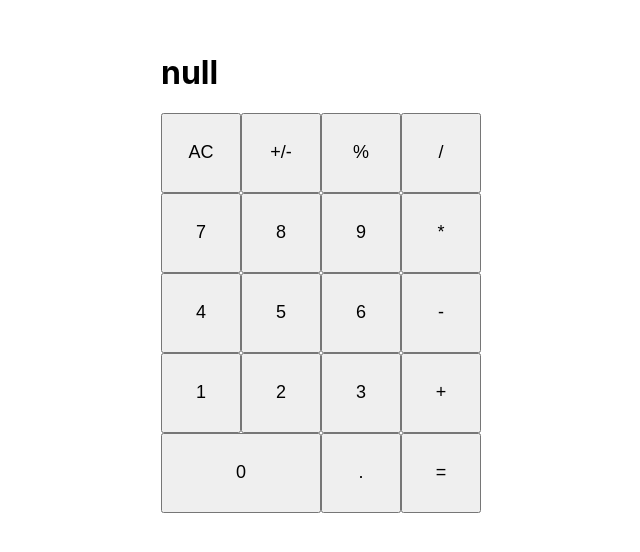
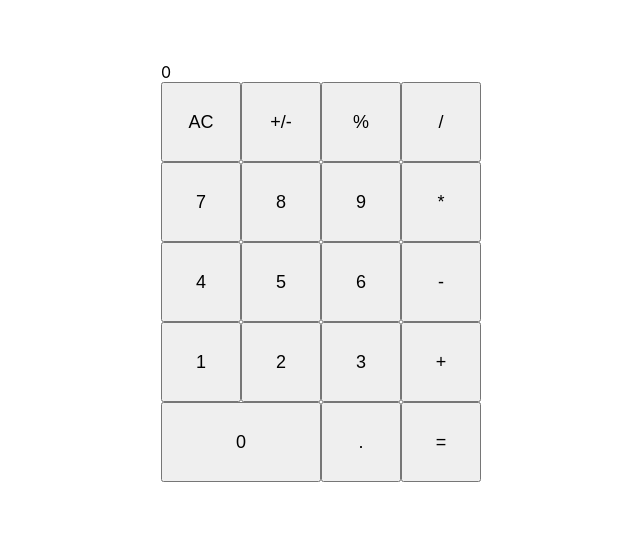
Before and after one commit to MrSayyod/calculator-react, a React (Create React App) app: page / in a window 1280 px wide. Shown: the part 128-680 px from the top of the page, without its empty margins (319-959 px from the left). Built offline with nearby package versions, Linux system fonts and the light colour scheme.

Commit message:
Correct errors with displaying buttons

```diff
--- a/src/components/App.js
+++ b/src/components/App.js
@@ -33,11 +33,12 @@ import calculate from '../logic/calculate';
 // }
 
 const App = () => {
-  const [total, setTotal] = useState('null');
-  const [next, setNext] = useState('null');
-  const [operation, setOperation] = useState('null');
+  const [total, setTotal] = useState('0');
+  const [next, setNext] = useState(null);
+  const [operation, setOperation] = useState(null);
 
   const handleClick = (buttonName) => {
+    // Number(total);
     const newResult = calculate({ total, next, operation }, buttonName);
     setTotal(newResult.total);
     setNext(newResult.next);
@@ -46,7 +47,8 @@ const App = () => {
 
   return (
     <div className="displayResult">
-      <Display total={next || total || '0'} />
+      {/* <Display total={total || next || '0'} /> */}
+      <Display total={total} next={next} operation={operation} />
       <ButtonPanel handleClick={(buttonName) => handleClick(buttonName)} />
     </div>
   );
--- a/src/components/Display.js
+++ b/src/components/Display.js
@@ -2,20 +2,29 @@ import React from 'react';
 import PropTypes from 'prop-types';
 
 const Display = (props) => {
-  const { total } = props;
+  const { total, next, operation } = props;
   return (
     <div>
-      <h1>{total}</h1>
+      {/* <h1>{total}</h1> */}
+      { total }
+      { ' ' }
+      { operation }
+      { ' ' }
+      { next }
     </div>
   );
 };
 
 Display.propTypes = {
   total: PropTypes.string,
+  operation: PropTypes.string,
+  next: PropTypes.string,
 };
 
 Display.defaultProps = {
   total: '0',
+  operation: null,
+  next: null,
 };
 
 export default Display;
```
